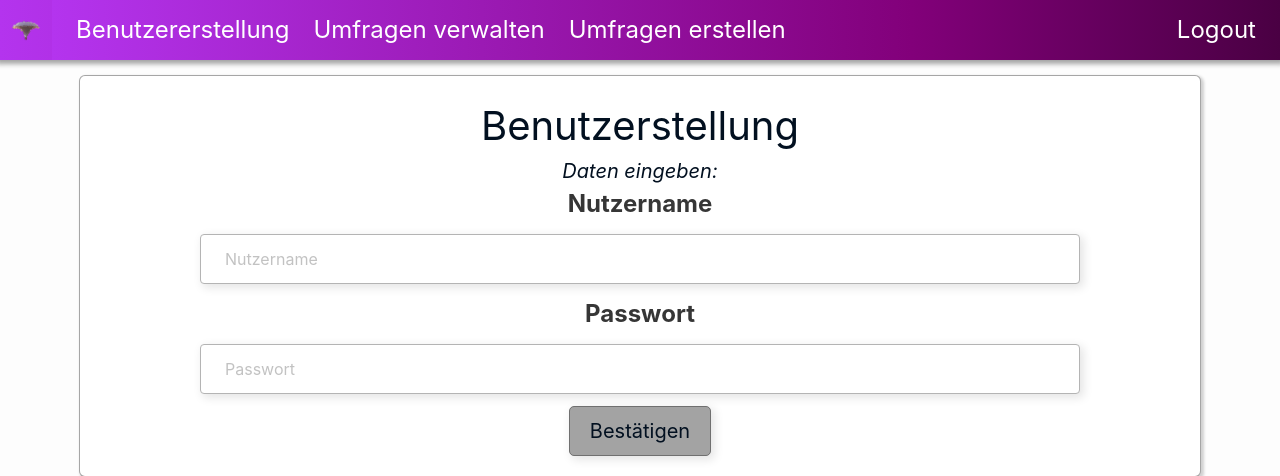
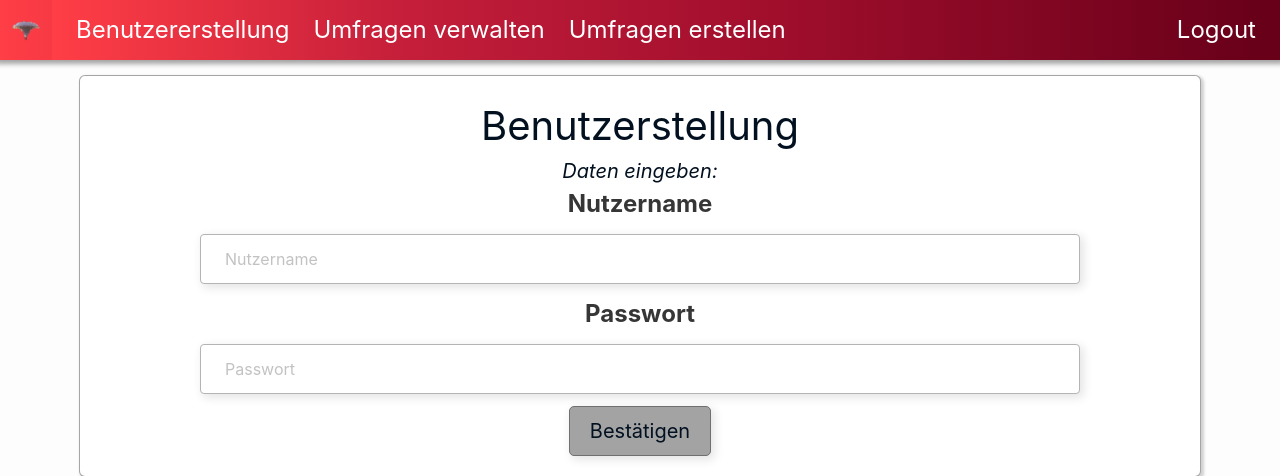
Before and after one commit to Liscirum-Digital/Sentipoll, a Flask app: page /user/new in a window 1280 px wide. Shown: the top 476 px of the page. Run offline with Flask 3, Linux system fonts and the light colour scheme; the visitor is signed in with stand-in values (Sample User, id 1).

Commit message:
New admin nav color
+ deleted the .dark etc. in the css

```diff
--- a/static/admin-style.css
+++ b/static/admin-style.css
@@ -1,8 +1,15 @@
 nav {
-    background: rgb(180,52,238);
-    background: linear-gradient(90deg, rgba(180,52,238,1) 0%, rgba(130,0,122,1) 70%, rgba(74,0,67,1) 100%);
+    background: rgb(255,62,70);
+    background: linear-gradient(90deg, rgba(255,62,70,1) 0%, rgba(196,30,58,1) 29%, rgba(160,14,44,1) 59%, rgba(105,0,26,1) 98%);
 }
 .navbar-menu {
-    background: rgb(180,52,238);
-    background: linear-gradient(90deg, rgba(180,52,238,1) 0%, rgba(130,0,122,1) 70%, rgba(74,0,67,1) 100%);
+    background: rgb(255,62,70);
+    background: linear-gradient(90deg, rgba(255,62,70,1) 0%, rgba(196,30,58,1) 29%, rgba(160,14,44,1) 59%, rgba(105,0,26,1) 98%);
 }
+a.navbar-item:focus, a.navbar-item:focus-within, a.navbar-item:hover, a.navbar-item.is-active,
+.navbar-link:focus,
+.navbar-link:focus-within,
+.navbar-link:hover,
+.navbar-link.is-active {
+  color: rgba(196,30,58,1);
+}
--- a/static/navbar.css
+++ b/static/navbar.css
@@ -31,5 +31,5 @@ a.navbar-item:focus, a.navbar-item:focus-within, a.navbar-item:hover, a.navbar-i
 .navbar-link:focus-within,
 .navbar-link:hover,
 .navbar-link.is-active {
-  color: #5d00f4;
+  color: rgb(36, 53, 87);
 }
```
Also changed, not shown: static/defaultstyle.css (+0 -11 lines).
